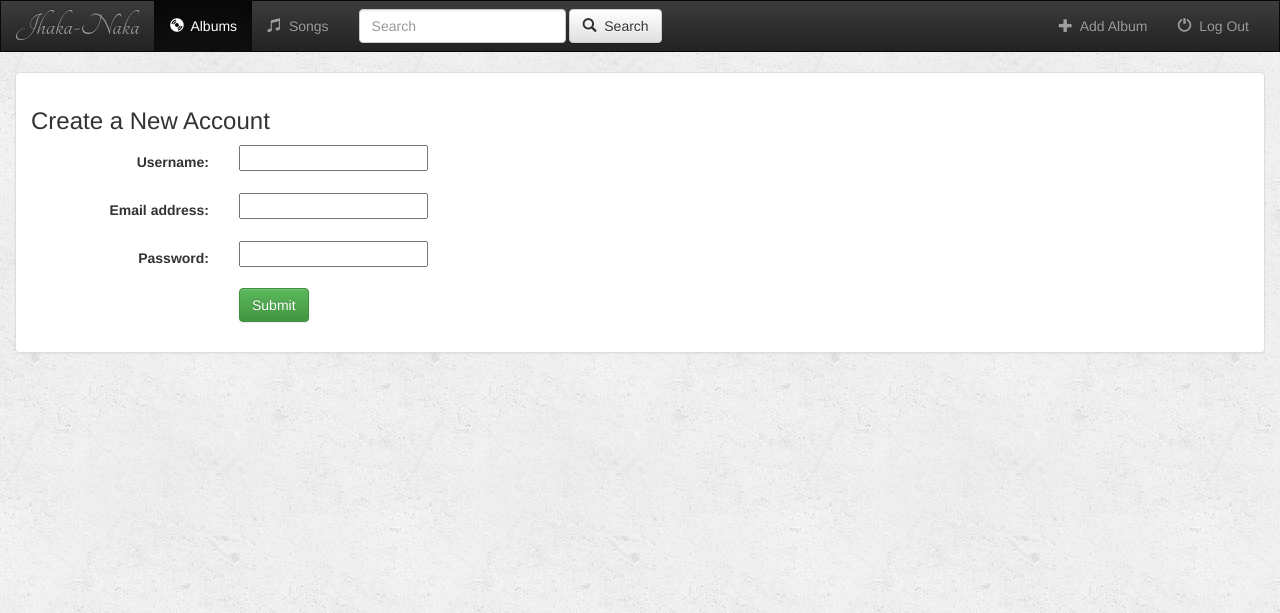
After one commit to SamsadSajid/firstWebsite, a Django app: a page that uses music/templates/music/registration.html in a window 1280 px wide. The commit adds this page. Shown: the top 613 px of the page. Run offline with Django 3.2, Linux system fonts and the light colour scheme; some libraries are stand-ins or nearby versions.

Commit message:
added user registration

```diff
--- /dev/null
+++ b/music/forms.py
@@ -0,0 +1,10 @@
+from django.contrib.auth.models import User
+from django import forms
+
+
+class Userform(forms.ModelForm):
+    password = forms.CharField(widget=forms.PasswordInput)
+
+    class Meta:
+        model = User
+        fields = ['username', 'email', 'password']
--- /dev/null
+++ b/music/templates/music/registration.html
@@ -0,0 +1,26 @@
+{% extends 'music/style_blueprit.html' %}
+{% block title %} Register {% endblock %}
+{% block body %}
+    <div class="container-fluid">
+
+        <div class="row">
+            <div class="col-sm-12 col md-7">
+                <div class="panel panel-default">
+                    <div class="panel-body">
+                        <h3>Create a New Account</h3>
+                        <form class="form-horizontal" action="" method="post" enctype="multipart/form-data">
+                            {% csrf_token %}
+                            {% include 'music/form-template.html' %}
+                            <div class="form-group">
+                                <div class="col-sm-offset-2 col-sm-10">
+                                    <button class="btn btn-success" type="submit">Submit</button>
+                                </div>
+                            </div>
+                        </form>
+                    </div>
+                </div>
+            </div>
+        </div>
+
+    </div>
+{% endblock %}
--- a/music/templates/music/style_blueprit.html
+++ b/music/templates/music/style_blueprit.html
@@ -69,7 +69,7 @@
       <ul class="nav navbar-nav navbar-right">
 
         <li class="">
-            <a href="{% url 'music: album_add' %}">
+            <a href="{% url 'music:album-add' %}">
                 <span class="glyphicon glyphicon-plus" area-hidden="true"></span>&nbsp;
                 Add Album
             </a>
--- a/music/urls.py
+++ b/music/urls.py
@@ -8,9 +8,13 @@ urlpatterns = [
     # /music
     url(r'^$', views.IndexView.as_view(), name='index'),
 
+    url(r'^register/$', views.UserFormView.as_view(), name='registration'),
+
     # /music/<album_id>
     url(r'^(?P<pk>[0-9]+)/$', views.DetailView.as_view(), name='detail'),
 
     # /music/album/add/
-    url(r'album/add/$', views.AlbumCreate.as_view(), name='album_add'),
+    url(r'album/add/$', views.AlbumCreate.as_view(), name='album-add'),
+
+
 ]
--- a/music/views.py
+++ b/music/views.py
@@ -1,5 +1,9 @@
 from django.views import generic
 from django.views.generic.edit import CreateView, UpdateView, DeleteView
+from django.shortcuts import render, redirect
+from django.contrib.auth import authenticate, login
+from django.views.generic import View
+from .forms import Userform
 from music.models import Album
 
 
@@ -19,3 +23,36 @@ class DetailView(generic.DetailView):
 class AlbumCreate(CreateView):
     model = Album
     fields = ['artist', 'album_title', 'genre', 'logo']
+
+
+class  UserFormView(View):
+    form_class = Userform
+    template_name = 'music/registration.html'
+    # for new user
+
+    def get(self, request):
+        form = self.form_class(None)
+        return render(request, self.template_name, {'form': form, })
+    # process form for data
+
+    def post(self, request):
+        form = self.form_class(request.POST)
+
+        if form.is_valid():
+            user = form.save(commit=False)
+
+            username = form.cleaned_data['username']
+            password = form.cleaned_data['password']
+
+            user.set_password(password)
+            user.save()
+
+            #
+            user = authenticate(username=username, password=password)
+
+            if user is not None:
+                if user.is_active:
+                    login(request, user)
+                    return redirect('music:index')
+
+        return render(request, self.template_name, {'form': form, })
```
Also changed, not shown: db.sqlite3.
